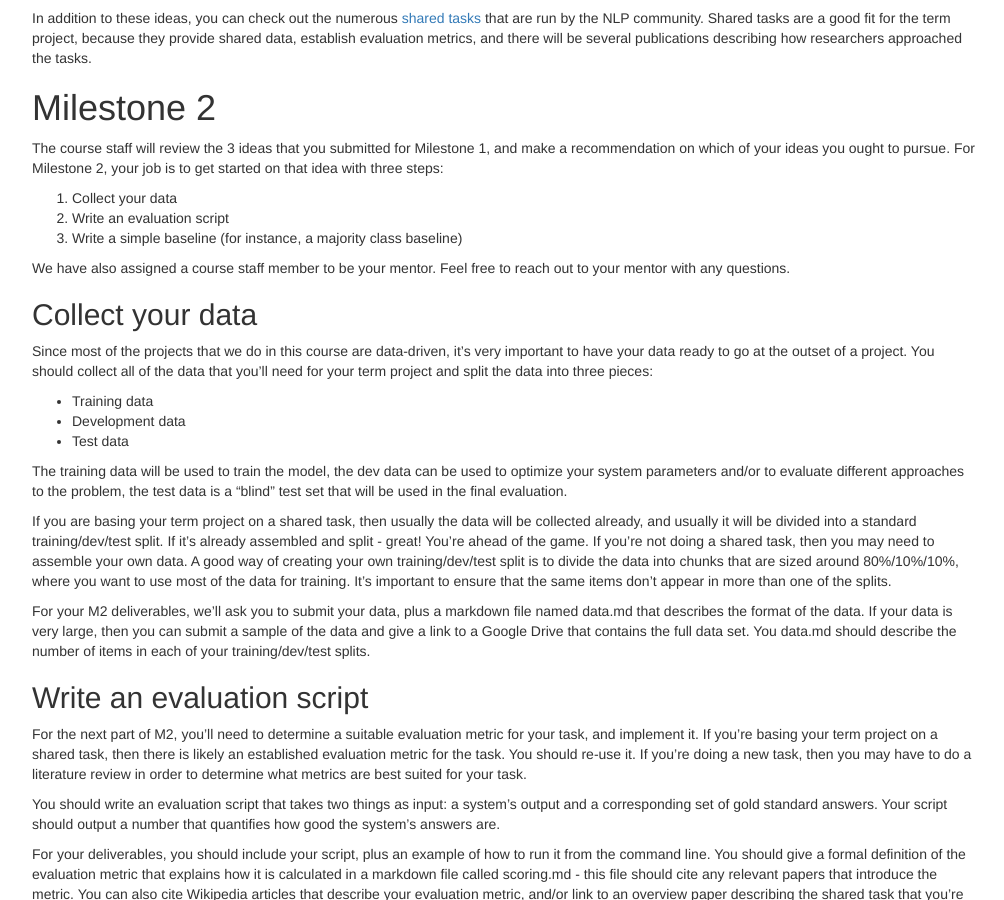
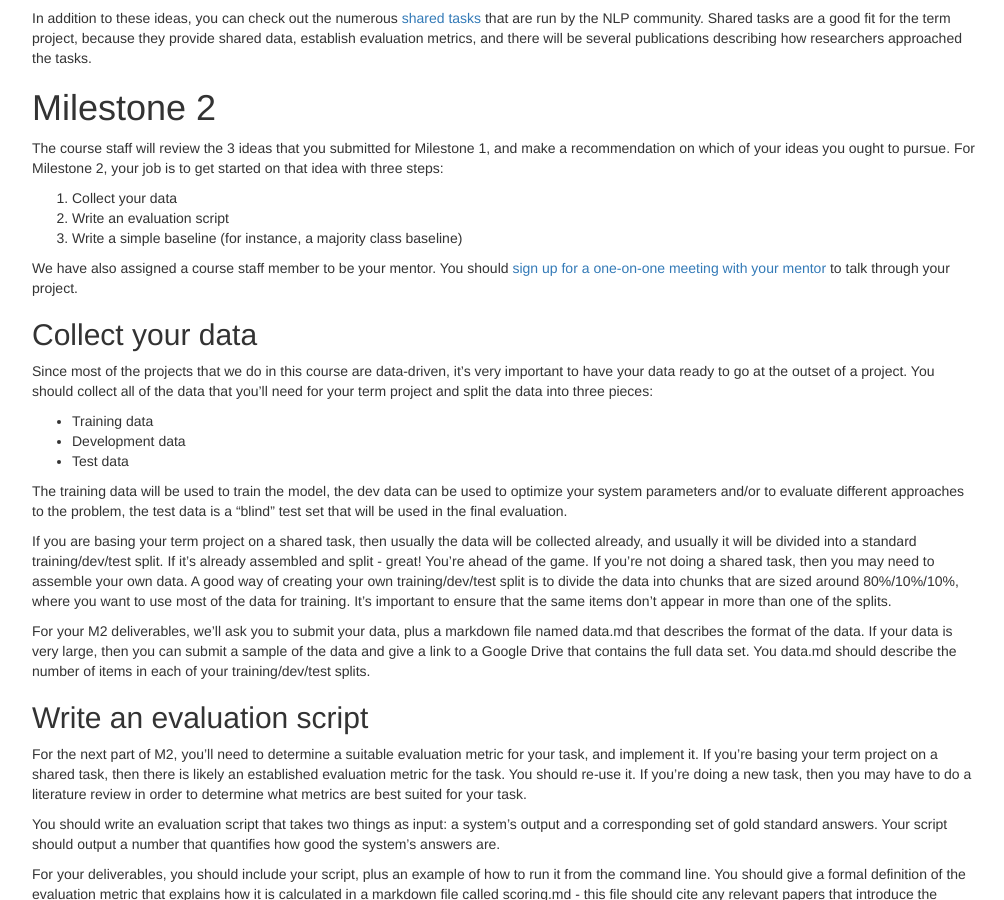
Before and after one commit to computational-linguistics-class/computational-linguistics-class.github.io, a Jekyll site: the page built from term-project.md, in a window 1280 px wide and 900 px high, scrolled down 2613 px. Shown: the whole window, without its empty margins (233-1237 px from the left). Built offline with Jekyll 4.4.1, drawn with Linux system fonts in a browser that asks for light colours; nearby versions of some CDN libraries; a script that is not in the unit is left out; comment, search, counter and statistics services are not loaded.

Commit message:
Update term-project.md

```diff
--- a/term-project.md
+++ b/term-project.md
@@ -142,7 +142,7 @@ The course staff will review the 3 ideas that you submitted for Milestone 1, and
 2. Write an evaluation script
 3. Write a simple baseline (for instance, a majority class baseline)
 
-We have also assigned a course staff member to be your mentor.  Feel free to reach out to your mentor with any questions.
+We have also assigned a course staff member to be your mentor.  You should [sign up for a one-on-one meeting with your mentor](https://docs.google.com/spreadsheets/d/1W2i39lNjzKXRsANsjhVBKeXNqOXongThU9vuboYlBBg/edit?usp=sharing) to talk through your project.
 
 ## Collect your data
 
```
